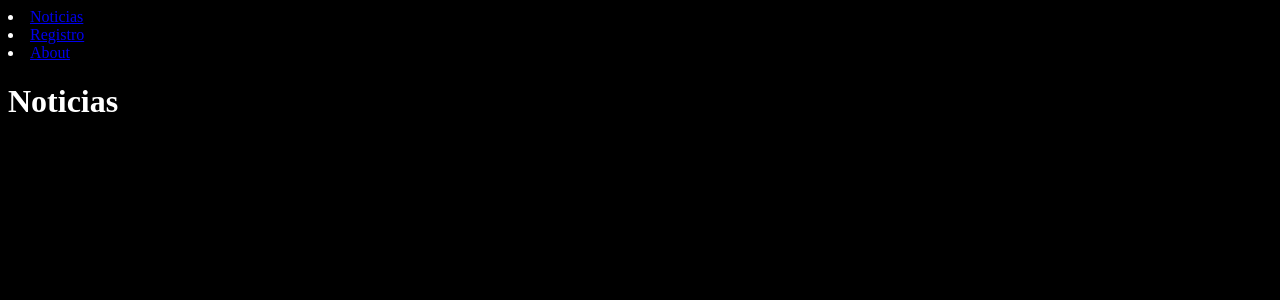
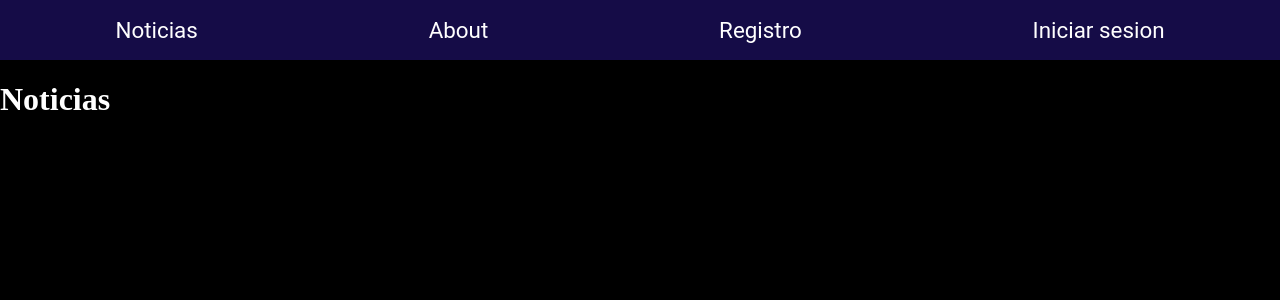
Before and after one commit to 1996Danny/Blog_2024_info, a Django app: page /posts/ in a window 1280 px wide. Shown: the top 300 px of the page. Run offline with Django 5.2, Linux system fonts and the light colour scheme; data that the repository does not hold is empty.

Commit message:
login/logout/viewsxid

```diff
--- a/blog/apps/posts/urls.py
+++ b/blog/apps/posts/urls.py
@@ -6,4 +6,5 @@ urlpatterns = [
     path("", views.posts, name="noticias"),
     path("about/", views.about_us, name="about"),
     path("registro/", views.Registro.as_view(), name="registro"),
+    path("detalle/<int:id>", views.post_id, name="detalle"),
 ]
--- a/blog/apps/posts/views.py
+++ b/blog/apps/posts/views.py
@@ -7,8 +7,15 @@ def posts(request):
     ctx = {}  # contextos
     noticias = Posts.objects.all()  # select * from Posts
     ctx["noticias"] = noticias
-    print(noticias)
+
     return render(request, "posts/posts.html", ctx)
+
+
+def post_id(request, id):
+    ctx = {}
+    noticia = Posts.objects.get(id=id)
+    ctx["noticia"] = noticia
+    return render(request, "posts/detalle.html", ctx)
 
 
 def about_us(request):
@@ -20,10 +27,10 @@ def about_us(request):
 from .form import RegistroForm
 from django.views.generic import CreateView
 
-# from django.urls import reverse_lazy
+from django.urls import reverse_lazy
 
 
 class Registro(CreateView):
     form_class = RegistroForm
-    # success_url = reverse_lazy("noticia")
+    success_url = reverse_lazy("noticias")
     template_name = "usuarios/registro.html"
--- a/blog/blog/settings/base.py
+++ b/blog/blog/settings/base.py
@@ -11,10 +11,14 @@ https://docs.djangoproject.com/en/5.1/ref/settings/
 """
 
 from pathlib import Path
+from django.urls import reverse_lazy
 
 # Build paths inside the project like this: BASE_DIR / 'subdir'.
 BASE_DIR = Path(__file__).resolve().parent.parent
 
+LOGOUT_REDIRECT_URL = reverse_lazy("noticias")
+LOGIN_REDIRECT_URL = reverse_lazy("noticias")
+LOGIN_URL = reverse_lazy("login")
 
 # Application definition
 
@@ -106,4 +110,4 @@ AUTH_USER_MODEL = "posts.User"
 
 # ruta archivos media
 
-MEDIA_URL = "/media/"
+MEDIA_URL = "media/"
--- a/blog/blog/urls.py
+++ b/blog/blog/urls.py
@@ -19,10 +19,19 @@ from django.contrib import admin
 from django.urls import path, include
 from .views import index
 
+from django.conf import settings
+from django.conf.urls.static import static
+
+from django.contrib.auth.views import LoginView, LogoutView
+
 urlpatterns = [
     path("admin/", admin.site.urls),
     path("", index),
     # urls de apps posts
     path("posts/", include("apps.posts.urls")),
     # otras aplicaciones
-]
+    path(
+        "login/", LoginView.as_view(template_name="usuarios/login.html"), name="login"
+    ),
+    path("logout/", LogoutView.as_view(), name="logout"),
+] + static(settings.MEDIA_URL, document_root=settings.MEDIA_ROOT)
--- a/blog/templates/posts/posts.html
+++ b/blog/templates/posts/posts.html
@@ -9,29 +9,89 @@
         body {
             background-color: black;
             color: white;
+            margin: 0;
+            padding: 0
+        }
+
+        .navbar-nav {
+            width: 100%;
+            margin: 0;
+            padding: 0;
+            height: 60px;
+            display: flex;
+            justify-content: space-around;
+            background-color: #150c47;
+            font-family: "Roboto", sans-serif;
+        }
+
+        .nav-item {
+            display: flex;
+            justify-content: center;
+            align-items: center;
+            padding: 4px;
+            color: white;
+            text-decoration: none;
+            font-size: 1.4rem;
+        }
+
+        .nav-link {
+            color: white;
+            text-decoration: none;
+            transition: color 0.3s ease;
+        }
+
+        .nav-link:hover {
+            color: #b1b2b2;
+        }
+
+        .active {
+            color: #c4c4c4;
+            text-decoration: underline;
         }
     </style>
 </head>
 
 <body>
     <div>
-        <li>
-            <a href="{% url  'noticias' %}">Noticias</a>
-        </li>
-        <li>
-            <a href="{% url  'registro' %}">Registro</a>
-        </li>
-        <li>
-            <a href="{% url  'about' %}">About</a>
-        </li>
+        <ul class="navbar-nav">
+
+            <li class="nav-item">
+                <a class="nav-link {% if request.path == '' %}active{% endif %}"
+                    href="{% url 'noticias' %}">Noticias</a>
+            </li>
+            <li class="nav-item">
+                <a class="nav-link {% if request.path == 'about/' %}active{% endif %}"
+                    href="{% url 'about' %}">About</a>
+            </li>
+            <li class="nav-item">
+                <a class="nav-link {% if request.path == 'registro/' %}active{% endif %}"
+                    href="{% url 'registro' %}">Registro</a>
+            </li>
+            <li class="nav-item">
+                {% if user.is_authenticated %}
+                <h3>{{ user.username }}</h3>
+                <form action="{% url 'logout' %}" method="post">
+                    {%csrf_token%}
+                    {{form}}
+                    <button type="sumit">salir</button>
+                </form>
+
+                {%else%}
+                <a class="nav-link {% if request.path == '' %}active{% endif %}" href="{% url 'login' %}">Iniciar
+                    sesion</a>
+                {% endif %}
+            </li>
+        </ul>
 
     </div>
     <h1>Noticias</h1>
 
     {% for noticia in noticias %}
     <h2>{{ noticia.titulo }}</h2>
-    <p>{{ noticia.contenido }}</p>
+    <img src="{{ noticia.imagen.url }}" style="height: 200px;">
+    <p>{{ noticia.contenido | truncatechars:30}}</p>
     <p>{{ noticia.fecha_publicacion }}</p>
+    <hr>
     {% endfor %}
 
 </body>
```
Also changed, not shown: blog/apps/posts/form.py (+2 -6 lines), blog/templates/posts/detalle.html (added, +35 -0 lines), blog/templates/usuarios/login.html (+10 -1 lines), blog/templates/usuarios/registro.html (+54 -13 lines).
